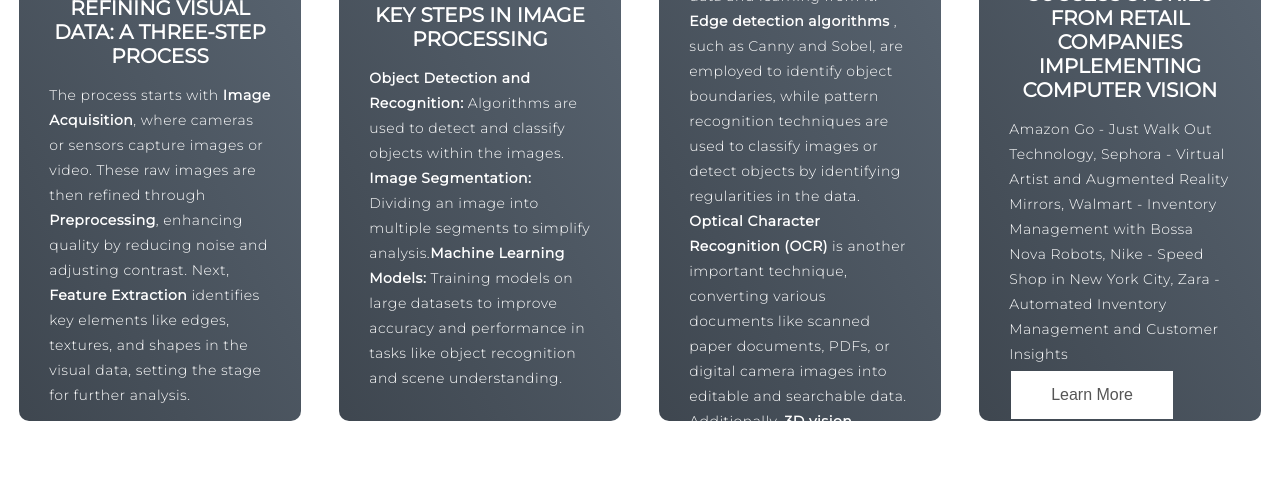
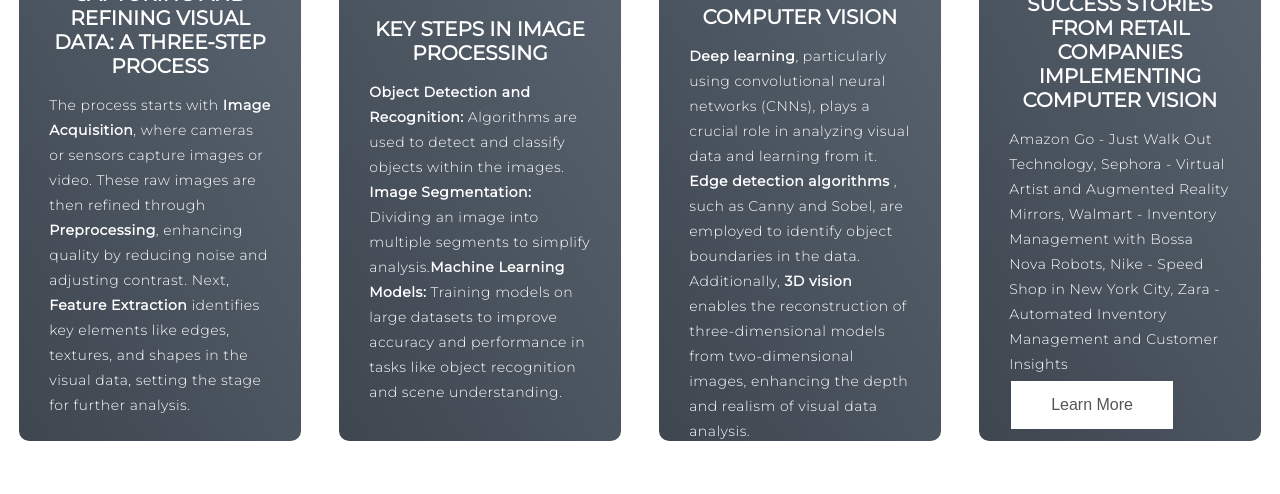
Before and after one commit to Trushna-39/Computer-Vision-in-Retail, a website: page index.html in a window 1280 px wide. Shown: the part 1194-1688 px from the top of the page. Drawn offline with Linux system fonts and the light colour scheme.

Commit message:
4 services commit

```diff
--- a/index.html
+++ b/index.html
@@ -43,7 +43,9 @@
           <h1>Visionary Solutions for Retail: <span></span></h1>
           <!--<h1>My Name is <span></span></h1>-->
           <h1>Enhancing Experiences with Technology<span></span></h1>
-          <a href="/html/Comp_Vision.html" type="button" class="cta">About Computer Vision</a>
+          <a href="/html/Comp_Vision.html" type="button" class="cta"
+            >About Computer Vision</a
+          >
         </div>
       </div>
     </section>
@@ -112,16 +114,10 @@
               neural networks (CNNs), plays a crucial role in analyzing visual
               data and learning from it.
               <strong> Edge detection algorithms </strong>, such as Canny and
-              Sobel, are employed to identify object boundaries, while pattern
-              recognition techniques are used to classify images or detect
-              objects by identifying regularities in the data.
-              <strong>Optical Character Recognition (OCR)</strong> is another
-              important technique, converting various documents like scanned
-              paper documents, PDFs, or digital camera images into editable and
-              searchable data. Additionally, <strong>3D vision </strong>enables
-              the reconstruction of three-dimensional models from
-              two-dimensional images, enhancing the depth and realism of visual
-              data analysis.
+              Sobel, are employed to identify object boundaries in the data.
+              Additionally, <strong>3D vision </strong>enables the
+              reconstruction of three-dimensional models from two-dimensional
+              images, enhancing the depth and realism of visual data analysis.
             </p>
           </div>
           <div class="service-item">
@@ -130,11 +126,15 @@
                 src="https://img.icons8.com/bubbles/100/000000/services.png"
               />
             </div>
-            <h2>Case Studies: Success Stories from Retail Companies Implementing Computer Vision</h2>
+            <h2>
+              Case Studies: Success Stories from Retail Companies Implementing
+              Computer Vision
+            </h2>
             <p>
-              Amazon Go - Just Walk Out Technology, Sephora - Virtual Artist and Augmented Reality Mirrors,
-              Walmart - Inventory Management with Bossa Nova Robots, Nike - Speed Shop in New York City,
-              Zara - Automated Inventory Management and Customer Insights <br/>
+              Amazon Go - Just Walk Out Technology, Sephora - Virtual Artist and
+              Augmented Reality Mirrors, Walmart - Inventory Management with
+              Bossa Nova Robots, Nike - Speed Shop in New York City, Zara -
+              Automated Inventory Management and Customer Insights <br />
               <a href="./html/Case_study.html">
                 <button class="redirect">Learn More</button>
               </a>
--- a/style.css
+++ b/style.css
@@ -291,7 +291,7 @@
   flex-basis: 80%;
   display: flex;
   align-items: flex-start;
-  height: 560px;
+  height: 580px;
   justify-content: center;
   flex-direction: column;
   padding: 30px;
```
